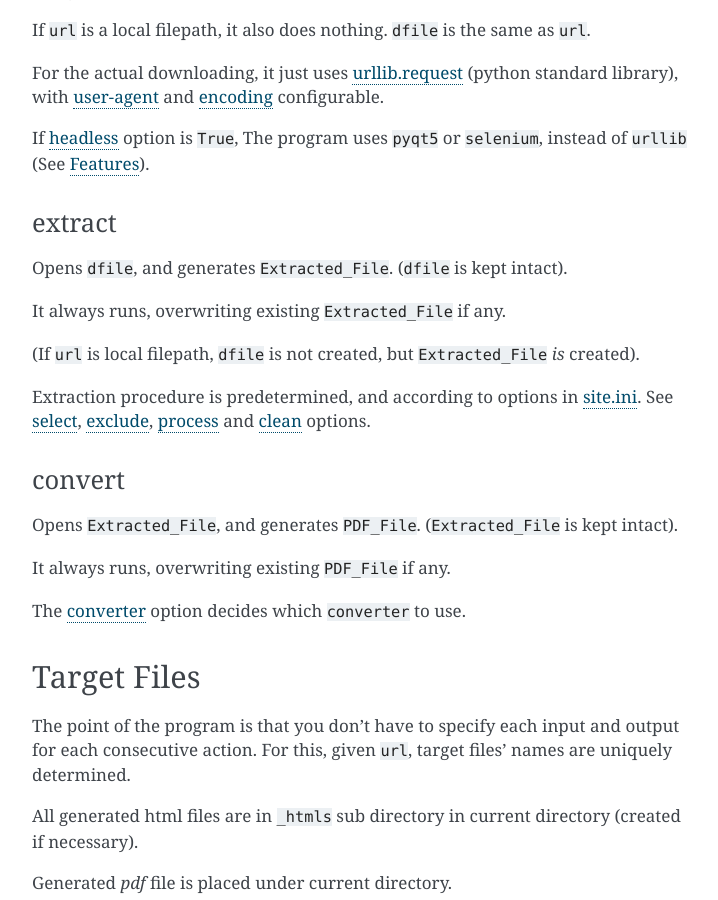
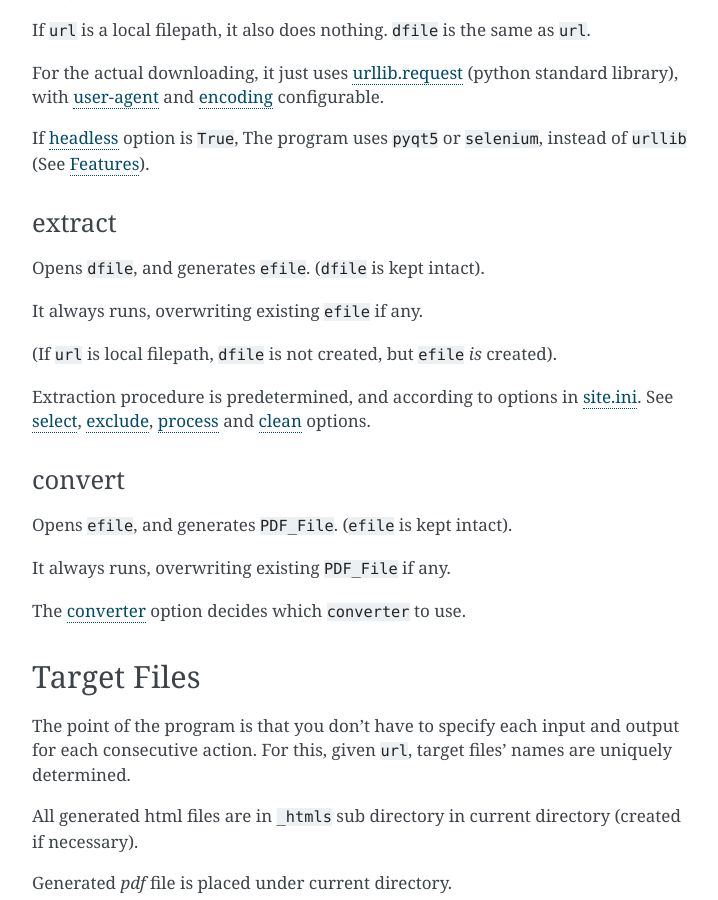
Before and after one commit to openandclose/tosixinch, a Sphinx documentation site: the page built from docs/overview.rst, in a window 1280 px wide and 900 px high, scrolled down 1608 px. Shown: the whole window, without its empty margins (388-1106 px from the left). Built offline with Sphinx 7.4.7, drawn with Linux system fonts in a browser that asks for light colours; some of the changed text lies outside the part shown.

Commit message:
Document rename Extracted_File -> efile

```diff
--- a/CHANGELOG.rst
+++ b/CHANGELOG.rst
@@ -32,7 +32,7 @@ Unreleased
 
   E.g. If there is a directory 'XPath', we can not write a file 'XPath'.
 
-* **!!** Change name syntax of Extracted_File using suffix '.orig'
+* **!!** Change name syntax of efile using suffix '.orig'
 
   Reuse the same name as dfile,
   but make sure to rename dfile with the suffix.
@@ -44,12 +44,12 @@ Unreleased
   Old::
 
     _htmls/en.wikipedia.org/wiki/XPath          (dfile)
-    _htmls/en.wikipedia.org/wiki/XPath~.html    (Extracted_File)
+    _htmls/en.wikipedia.org/wiki/XPath~.html    (efile)
 
   Now::
 
     _htmls/en.wikipedia.org/wiki/XPath.orig     (dfile)
-    _htmls/en.wikipedia.org/wiki/XPath          (Extracted_File)
+    _htmls/en.wikipedia.org/wiki/XPath          (efile)
 
 **Add:**
 
--- a/docs/commandline.rst
+++ b/docs/commandline.rst
@@ -101,7 +101,7 @@ Actions
 
 .. option:: -b, --browser
 
-    open (first) extracted html in browser, and exit
+    open first extracted html (efile) in browser, and exit
 
 .. option:: -c, --check
 
@@ -117,7 +117,7 @@ Actions
 
 .. option:: --printout {0,1,2,3,all}
 
-    print filenames the program's actions would create (0=url, 1=dfiles, 2=Extracted_Files 3=pdfname, all=0<tab>1<tab>2)
+    print filenames the program's actions would create (0=url, 1=dfiles, 2=efiles 3=pdfname, all=0<tab>1<tab>2)
 
         choices=0, 1, 2, 3, all
 
@@ -271,7 +271,7 @@ Configs
 
 .. option:: --overwrite-html
 
-    do not create new 'Extracted_File' (overwrite 'dfiles')
+    do not create new 'efile' (overwrite 'dfiles')
 
 Styles
 ------
--- a/docs/overview.rst
+++ b/docs/overview.rst
@@ -89,13 +89,13 @@ The program uses ``pyqt5`` or ``selenium``, instead of ``urllib``
 extract
 ^^^^^^^
 
-Opens ``dfile``, and generates ``Extracted_File``.
+Opens ``dfile``, and generates ``efile``.
 (``dfile`` is kept intact).
 
-It always runs, overwriting existing ``Extracted_File`` if any.
+It always runs, overwriting existing ``efile`` if any.
 
 (If ``url`` is local filepath, ``dfile`` is not created,
-but ``Extracted_File`` *is* created).
+but ``efile`` *is* created).
 
 Extraction procedure is predetermined,
 and according to options in `site.ini <#dword-site.ini>`__.
@@ -107,8 +107,8 @@ and `clean <options.html#confopt-clean>`__ options.
 convert
 ^^^^^^^
 
-Opens ``Extracted_File``, and generates ``PDF_File``.
-(``Extracted_File`` is kept intact).
+Opens ``efile``, and generates ``PDF_File``.
+(``efile`` is kept intact).
 
 It always runs, overwriting existing ``PDF_File`` if any.
 
@@ -231,13 +231,13 @@ But disposing of the files (deleting or moving) is users' job.
         the whole ``url`` is sha1-hashed,
         and the name takes a ``_html/_hash/<sha1-hexdigit>`` form.
 
-.. dword:: Extracted_File
+.. dword:: efile
 
     String ``'~'`` and ``'.html'`` (If not already have one)
     is added to ``dfile``.
 
     If ``url`` is a local filepath,
-    The path components of ``Extracted_File`` are created
+    The path components of ``efile`` are created
     by the same process as ``dfile``.
 
     Example::
@@ -392,7 +392,7 @@ Config Files
 
     When Action is ``extract``,
     you can apply arbitrary functions to the html DOM elements,
-    before writing to ``Extracted_File``.
+    before writing to ``efile``.
 
     (For the details, see `process option <options.html#confopt-process>`__).
 
```
Also changed, not shown: docs/intro.rst (+4 -4 lines), docs/options.rst (+6 -6 lines), docs/topics.rst (+6 -6 lines), 3 other files.
